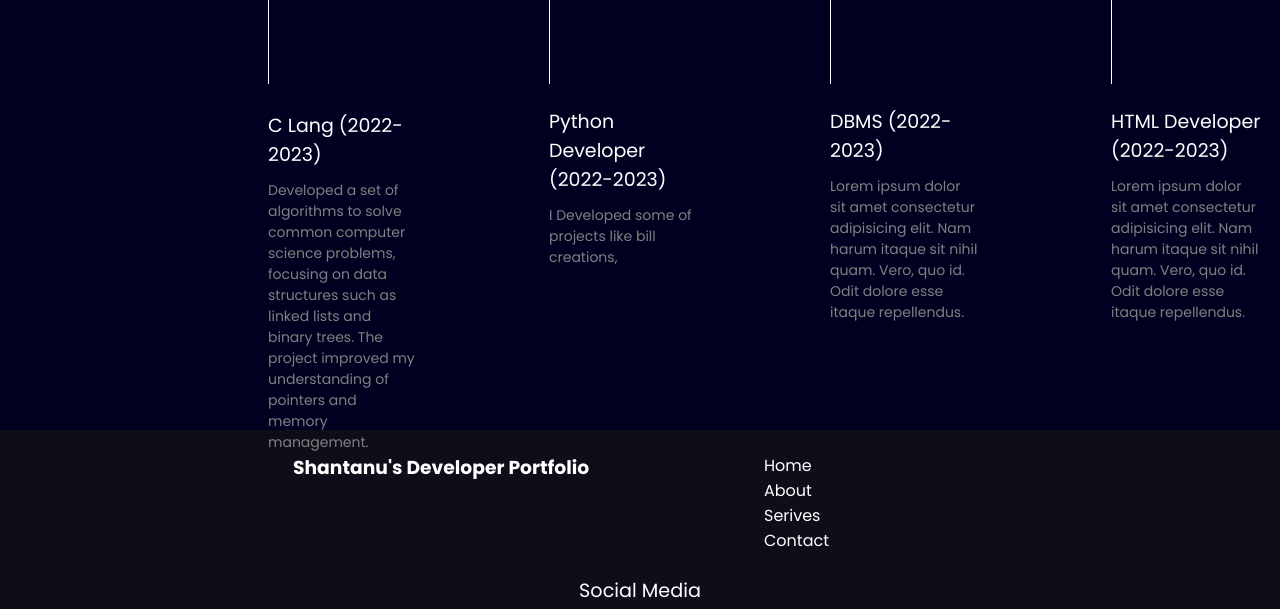
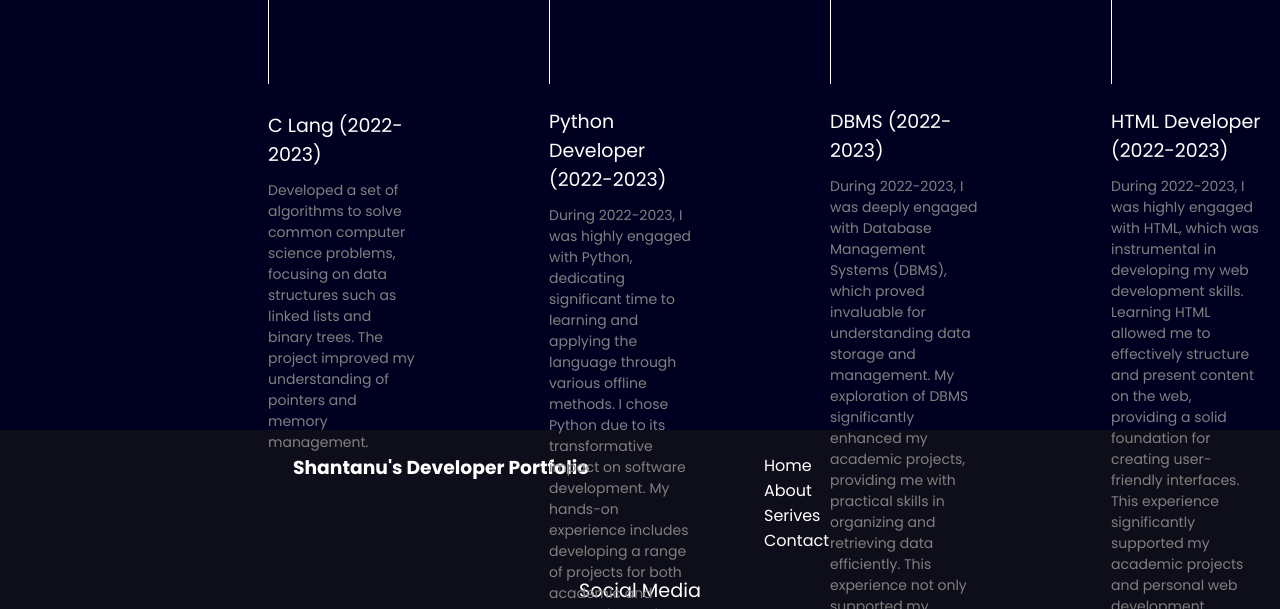
Before and after one commit to Shantanu9421/Personal_portfolio, a plain HTML site: page index.html in a window 1280 px wide. Shown: the part 1373-1982 px from the top of the page. Drawn offline with nearby package versions, Linux system fonts and the light colour scheme.

Commit message:
index.html

```diff
--- a/index.html
+++ b/index.html
@@ -76,8 +76,10 @@
                         Python Developer (2022-2023)
                     </div>
                     <div class="vertical-desc">
-                        I Developed some of projects like bill creations,
-
+                        During 2022-2023, I was highly engaged with Python, dedicating
+                        significant time to learning and applying the language through various offline methods. I chose
+                        Python due to its transformative impact on software development. My hands-on experience includes
+                        developing a range of projects for both academic and personal growth.
                     </div>
                 </div>
                 <div class="vertical">
@@ -86,8 +88,11 @@
                         DBMS (2022-2023)
                     </div>
                     <div class="vertical-desc">
-                        Lorem ipsum dolor sit amet consectetur adipisicing elit. Nam harum itaque sit nihil quam. Vero,
-                        quo id. Odit dolore esse itaque repellendus.
+                        During 2022-2023, I was deeply engaged with Database Management Systems
+                        (DBMS), which proved invaluable for understanding data storage and management. My exploration of
+                        DBMS significantly enhanced my academic projects, providing me with practical skills in
+                        organizing and retrieving data efficiently. This experience not only supported my learning but
+                        also enabled me to implement robust data solutions in my projects.
                     </div>
                 </div>
 
@@ -97,8 +102,11 @@
                         HTML Developer (2022-2023)
                     </div>
                     <div class="vertical-desc">
-                        Lorem ipsum dolor sit amet consectetur adipisicing elit. Nam harum itaque sit nihil quam. Vero,
-                        quo id. Odit dolore esse itaque repellendus.
+                        During 2022-2023, I was highly engaged with HTML, which was instrumental in developing my web
+                        development skills. Learning HTML allowed me to effectively structure and present content on the
+                        web, providing a solid foundation for creating user-friendly interfaces. This experience
+                        significantly supported my academic projects and personal web development endeavors, enabling me
+                        to build and design functional and visually appealing web pages.
                     </div>
                 </div>
 
@@ -108,8 +116,11 @@
                         JavaScript Developer (2023-2024)
                     </div>
                     <div class="vertical-desc">
-                        Lorem ipsum dolor sit amet consectetur adipisicing elit. Nam harum itaque sit nihil quam. Vero,
-                        quo id. Odit dolore esse itaque repellendus.
+                        During 2023-2024, I immersed myself in JavaScript, which was crucial for enhancing my web
+                        development skills. By mastering JavaScript, I gained the ability to create dynamic and
+                        interactive web applications, enriching my understanding of client-side scripting. This
+                        experience greatly benefited my academic projects and personal coding ventures, allowing me to
+                        implement advanced functionality and improve user experiences on the web.
                     </div>
                 </div>
 
```
